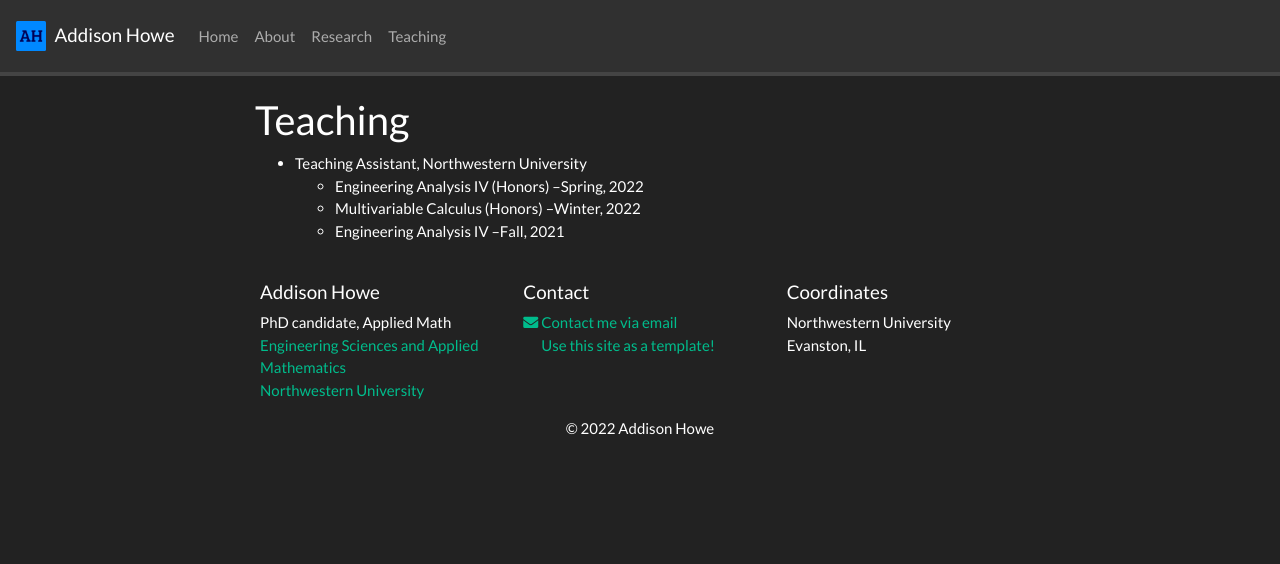
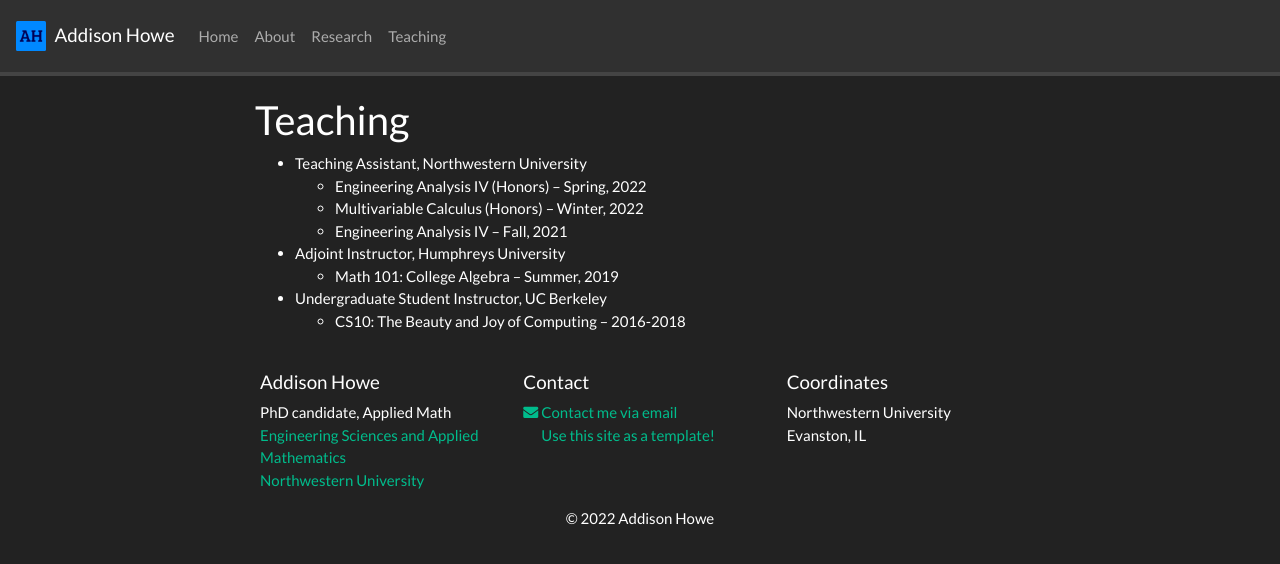
Before and after one commit to AddisonHowe/addisonhowe.github.io, a Jekyll site: the page built from _pages/teaching.md, in a window 1280 px wide. Shown: the top 564 px of the page. Built offline with Jekyll 4.4.1, drawn with Linux system fonts in a browser that asks for light colours; nearby versions of some CDN libraries; a style sheet for code colours, icons or effects is not loaded.

```diff
--- a/_layouts/page.html
+++ b/_layouts/page.html
@@ -1,6 +1,7 @@
 ---
 layout: default
 ---
+
 <article class="post">
 
   <header class="post-header">
--- a/_layouts/post.html
+++ b/_layouts/post.html
@@ -1,6 +1,7 @@
 ---
 layout: default
 ---
+
 <article class="post" itemscope itemtype="http://schema.org/BlogPosting">
 
   <header class="post-header">
--- a/_pages/teaching.md
+++ b/_pages/teaching.md
@@ -8,6 +8,10 @@ permalink: /teaching/
 ## Teaching
 
 * Teaching Assistant, Northwestern University
-    * Engineering Analysis IV (Honors) --Spring, 2022
-    * Multivariable Calculus (Honors) --Winter, 2022
-    * Engineering Analysis IV --Fall, 2021
+    * Engineering Analysis IV (Honors) -- Spring, 2022
+    * Multivariable Calculus (Honors) -- Winter, 2022
+    * Engineering Analysis IV -- Fall, 2021
+* Adjoint Instructor, Humphreys University
+    * Math 101: College Algebra -- Summer, 2019
+* Undergraduate Student Instructor, UC Berkeley
+    * CS10: The Beauty and Joy of Computing -- 2016-2018
```
Also changed, not shown: _includes/README.md (+3 -1 lines), _pages/cats.md (+6 -6 lines), _pages/home.md (+1 -3 lines).
